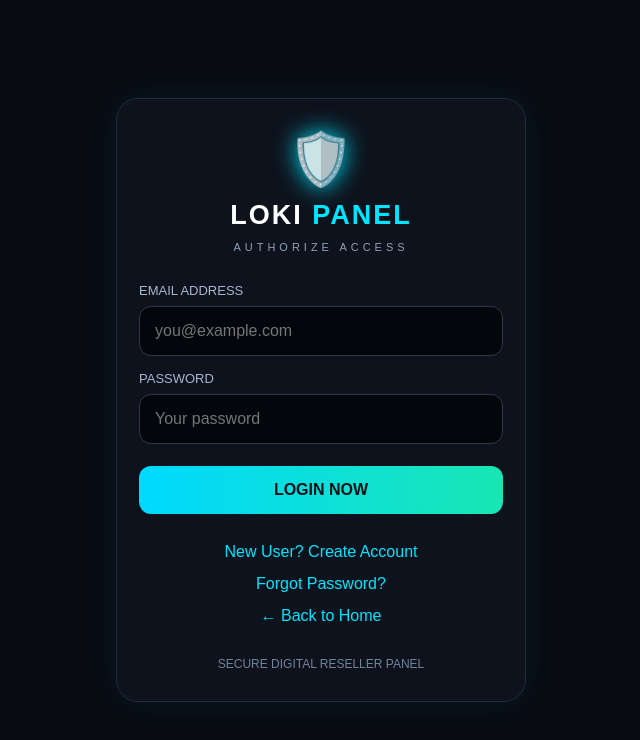
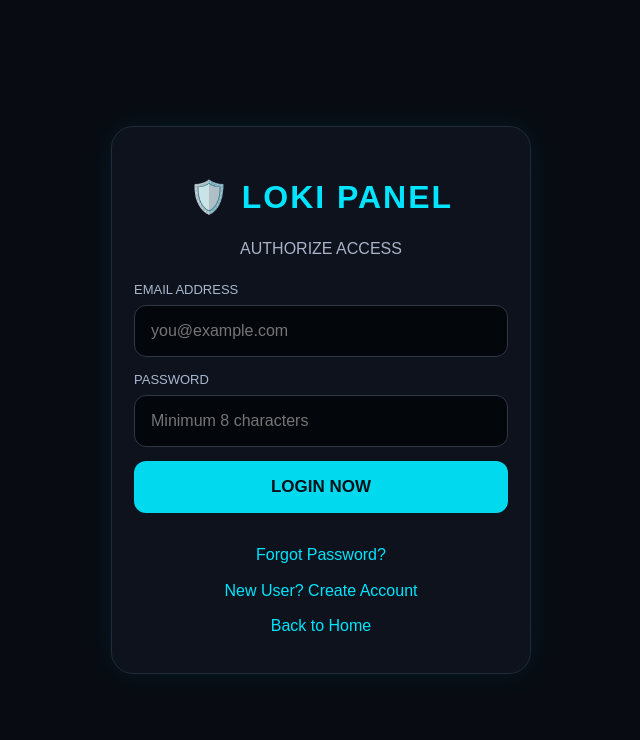
Before and after one commit to doraxpanel-lang/neon-key-panel1, a plain HTML site: page login.html in a window 1280 px wide. Shown: the whole page, without its empty margins (319-959 px from the left). Drawn offline with Linux system fonts and the light colour scheme.

Commit message:
Update login.html

```diff
--- a/login.html
+++ b/login.html
@@ -1,51 +1,42 @@
-
-<!DOCTYPE html>
-<html lang="en">
+<!DOCTYPE html><html lang="en">
 <head>
 <meta charset="UTF-8">
 <meta name="viewport" content="width=device-width, initial-scale=1">
 <title>LOKI PANEL | Login</title>
 <style>
 *{box-sizing:border-box}
-body{margin:0;min-height:100vh;background:#080b12;color:#f4f7ff;font-family:Arial,sans-serif;display:flex;align-items:center;justify-content:center;padding:22px}
-.login{width:100%;max-width:410px;background:#0d121c;border:1px solid #202b3b;border-radius:22px;padding:30px 22px;box-shadow:0 0 35px #00d9ff13}
-.logo{text-align:center;margin-bottom:28px}
-.shield{font-size:52px;filter:drop-shadow(0 0 12px #00e5ff)}
-h1{text-align:center;font-size:27px;letter-spacing:2px;margin:10px 0;color:#fff}
-h1 span{color:#00e5ff}
-.subtitle{text-align:center;color:#91a1b8;letter-spacing:4px;font-size:11px;margin-bottom:30px}
-label{display:block;color:#a9b8ce;font-size:13px;margin:15px 0 8px}
-input{width:100%;padding:15px;background:#03060b;border:1px solid #303846;border-radius:12px;color:white;font-size:16px;outline:none}
-input:focus{border-color:#00e5ff}
-button{width:100%;border:0;border-radius:12px;padding:15px;font-size:16px;font-weight:bold;background:linear-gradient(90deg,#00d9ff,#19e6b3);color:#041018;margin-top:22px}
-.links{text-align:center;margin-top:22px;line-height:2;color:#00e5ff}
+body{margin:0;min-height:100vh;background:#080b12;color:#f4f7ff;font-family:Arial,sans-serif;display:flex;align-items:center;justify-content:center;padding:20px}
+.login{width:100%;max-width:420px;background:#0d121c;border:1px solid #202b3b;border-radius:22px;padding:30px 22px;box-shadow:0 0 30px #00e5ff12}
+h1{text-align:center;color:#00e5ff;letter-spacing:2px}
+.subtitle{text-align:center;color:#aab4c8;margin:24px 0}
+label{display:block;margin:15px 0 8px;color:#a9b8ce;font-size:13px}
+input{display:block;width:100%;padding:16px;background:#03060b;border:1px solid #303846;border-radius:12px;color:white;font-size:16px;margin-bottom:14px}
+button{width:100%;padding:16px;border:0;border-radius:12px;background:#00d9ee;color:#061019;font-size:17px;font-weight:bold;cursor:pointer}
+.links{text-align:center;margin-top:24px;line-height:2.2}
 a{color:#00e5ff;text-decoration:none}
-.note{text-align:center;color:#73839a;font-size:12px;margin-top:25px}
-#message{font-size:13px;overflow-wrap:anywhere;color:#ff8d9b;margin-top:14px}
+#authMessage{font-size:14px;overflow-wrap:anywhere;margin-top:14px;color:#ffb8b8}
 </style>
 </head>
 <body>
-<main class="login">
-  <div class="logo">
-    <div class="shield">🛡️</div>
-    <h1>LOKI <span>PANEL</span></h1>
-    <div class="subtitle">AUTHORIZE ACCESS</div>
-  </div>
-  <form id="loginForm">
-    <label for="email">EMAIL ADDRESS</label>
-    <input id="email" type="email" placeholder="you@example.com" autocomplete="email" required>
-    <label for="password">PASSWORD</label>
-    <input id="password" type="password" placeholder="Your password" autocomplete="current-password" required>
-    <button type="submit">LOGIN NOW</button>
-    <div id="message" role="status"></div>
-  </form>
-  <div class="links">
-    <a href="signup.html">New User? Create Account</a><br>
-    <a href="reset-password.html">Forgot Password?</a><br>
-    <a href="index.html">← Back to Home</a>
-  </div>
-  <div class="note">SECURE DIGITAL RESELLER PANEL</div>
-</main>
-<script src="auth.js"></script>
-</body>
+<main class="login" id="authScreen">
+<h1>🛡️ LOKI PANEL</h1>
+<div class="subtitle" id="authSubtitle">AUTHORIZE ACCESS</div><form id="authForm">
+<div id="usernameField" hidden>
+<label for="authUsername">USERNAME</label>
+<input id="authUsername" type="text" placeholder="Choose a username" minlength="3" autocomplete="username">
+</div><label for="authEmail">EMAIL ADDRESS</label>
+<input id="authEmail" type="email" placeholder="you@example.com" autocomplete="email" required>
+
+<label for="authPassword">PASSWORD</label>
+<input id="authPassword" type="password" placeholder="Minimum 8 characters" minlength="8" autocomplete="current-password" required>
+
+<button id="authSubmit" type="submit">LOGIN NOW</button>
+
+<div id="authMessage" role="status" aria-live="polite"></div>
+</form><div class="links">
+<a href="reset-password.html" id="authForgot">Forgot Password?</a><br>
+<a href="#" id="authSwitch">New User? Create Account</a><br>
+<a href="index.html">Back to Home</a>
+</div>
+</main><script src="auth.js"></script></body>
 </html>
```
